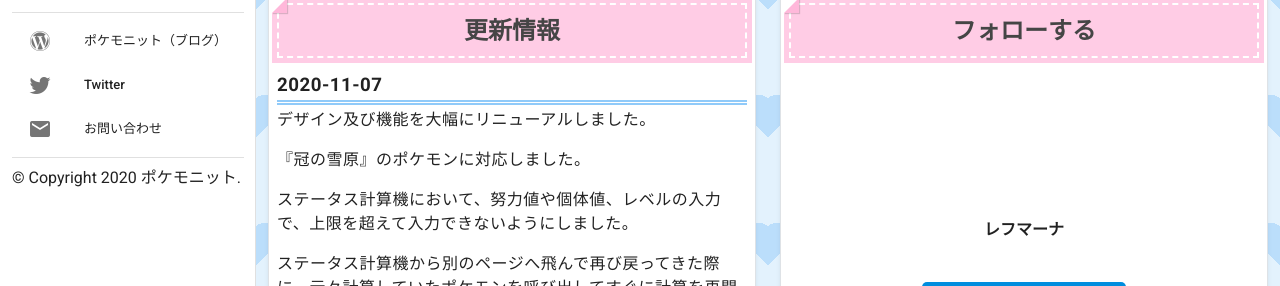
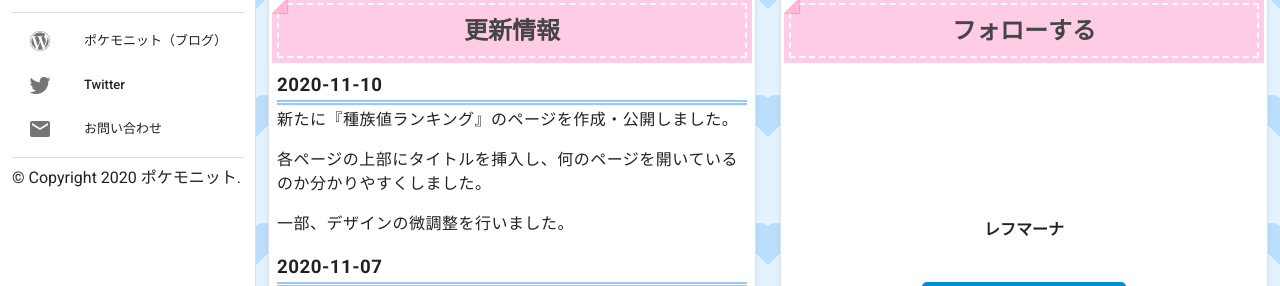
Before and after one commit to lefmarna/pokemonote-web-old, a Vue app: page / in a window 1280 px wide. Shown: the part 330-616 px from the top of the page. Built offline with nearby package versions, Linux system fonts and the light colour scheme; what vue-google-adsense would draw is missing.

Commit message:
更新情報を追記

```diff
--- a/src/views/Home.vue
+++ b/src/views/Home.vue
@@ -40,6 +40,16 @@
             </h2>
             <v-sheet class="body-1 overflow-y-auto" max-height="280">
               <div class="px-2">
+                <div>
+                  <h3>2020-11-10</h3>
+                  <p>
+                    新たに『種族値ランキング』のページを作成・公開しました。
+                  </p>
+                  <p>
+                    各ページの上部にタイトルを挿入し、何のページを開いているのか分かりやすくしました。
+                  </p>
+                  <p>一部、デザインの微調整を行いました。</p>
+                </div>
                 <div>
                   <h3>2020-11-07</h3>
                   <p>デザイン及び機能を大幅にリニューアルしました。</p>
```
